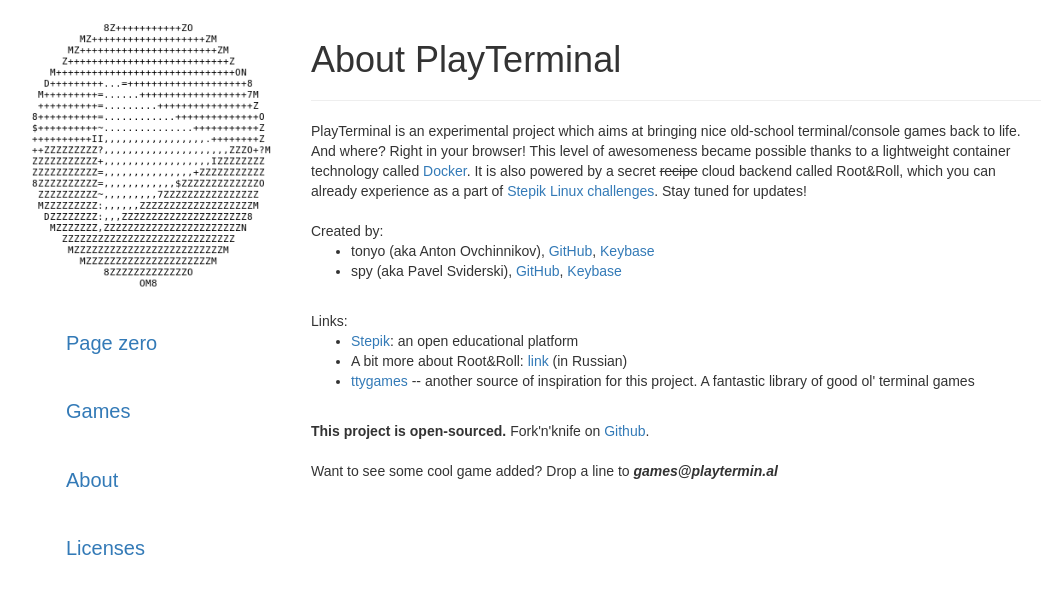
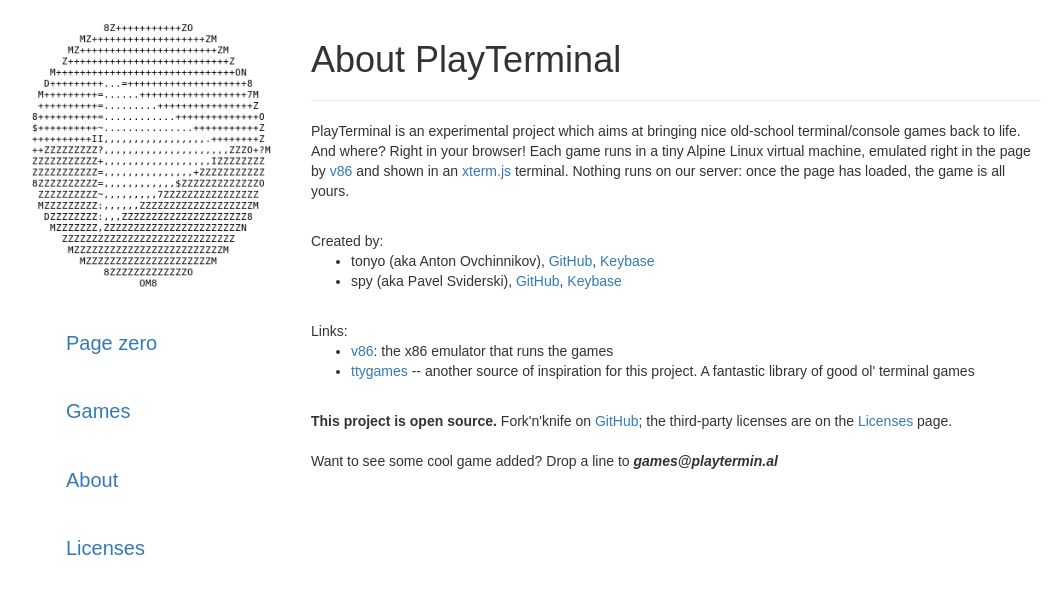
Before and after one commit to tonyo/playterminal, a Django app: page /about/ in a window 1280 px wide. Shown: the top 594 px of the page, without its empty margins (59-1120 px from the left). Run offline with Django 3.2, Linux system fonts and the light colour scheme; some libraries are stand-ins or nearby versions; some web fonts are replaced.

Commit message:
Update the about page: v86 instead of Docker and Root&Roll
The about page described the old Docker and Root&Roll backend and linked
Stepik. It now says the games run in an Alpine VM in v86 in the browser,
links v86, the tonyo GitHub account and repo, and the Licenses page. The
meta keywords lose Docker.

Co-Authored-By: Claude Opus 5.5 <noreply@anthropic.com>

```diff
--- a/games/templates/games/about.html
+++ b/games/templates/games/about.html
@@ -2,18 +2,18 @@
 {% block content %}
   <h1>About PlayTerminal</h1>
   <hr />
-  PlayTerminal is an experimental project which aims at bringing nice old-school terminal/console
-  games back to life. And where? Right in your browser! This level of awesomeness became possible
-  thanks to a lightweight container technology called <a href="https://www.docker.com/">Docker</a>.
-  It is also powered by a secret <s>recipe</s> cloud backend called Root&amp;Roll, which you can
-  already experience as a part of <a href="https://stepic.org/lesson/9180">Stepik Linux
-  challenges</a>. Stay tuned for updates!
-  <br />
+  <p>
+    PlayTerminal is an experimental project which aims at bringing nice old-school terminal/console
+    games back to life. And where? Right in your browser! Each game runs in a tiny Alpine Linux
+    virtual machine, emulated right in the page by <a href="https://github.com/copy/v86">v86</a>
+    and shown in an <a href="https://xtermjs.org/">xterm.js</a> terminal. Nothing runs on our
+    server: once the page has loaded, the game is all yours.
+  </p>
   <br />
   Created by:
   <ul>
     <li>
-      tonyo (aka Anton Ovchinnikov), <a href="https://github.com/rev112/">GitHub</a>,
+      tonyo (aka Anton Ovchinnikov), <a href="https://github.com/tonyo/">GitHub</a>,
       <a href="https://keybase.io/tonyo/">Keybase</a>
     </li>
     <li>
@@ -25,11 +25,7 @@
   Links:
   <ul>
     <li>
-      <a href="https://stepic.org">Stepik</a>: an open educational platform
-    </li>
-    <li>
-      A bit more about Root&amp;Roll: <a href="https://habrahabr.ru/company/stepic/blog/246099/">link</a>
-      (in Russian)
+      <a href="https://github.com/copy/v86">v86</a>: the x86 emulator that runs the games
     </li>
     <li>
       <a href="https://ttygames.wordpress.com/">ttygames</a> -- another source of inspiration for this
@@ -37,8 +33,9 @@
     </li>
   </ul>
   <br />
-  <b>This project is open-sourced.</b> Fork'n'knife on
-  <a href="https://github.com/rev112/playterminal/">Github</a>.
+  <b>This project is open source.</b> Fork'n'knife on
+  <a href="https://github.com/tonyo/playterminal">GitHub</a>; the third-party licenses are on the
+  <a href="{% url 'licenses' %}">Licenses</a> page.
   <br />
   <br />
   Want to see some cool game added? Drop a line to <b><i>games@playtermin.al</i></b>
--- a/games/templates/games/base.html
+++ b/games/templates/games/base.html
@@ -5,7 +5,7 @@
     <meta charset="UTF-8">
     <meta name="description"
           content="PlayTerminal: play terminal-based games right in your browser.">
-    <meta name="keywords" content="PlayTerminal,Docker,Games,Terminal,ASCII">
+    <meta name="keywords" content="PlayTerminal,Games,Terminal,ASCII,v86">
     <meta name="author" content="Anton Ovchinnikov">
     <!-- Stylesheets -->
     <link rel="stylesheet"
```
